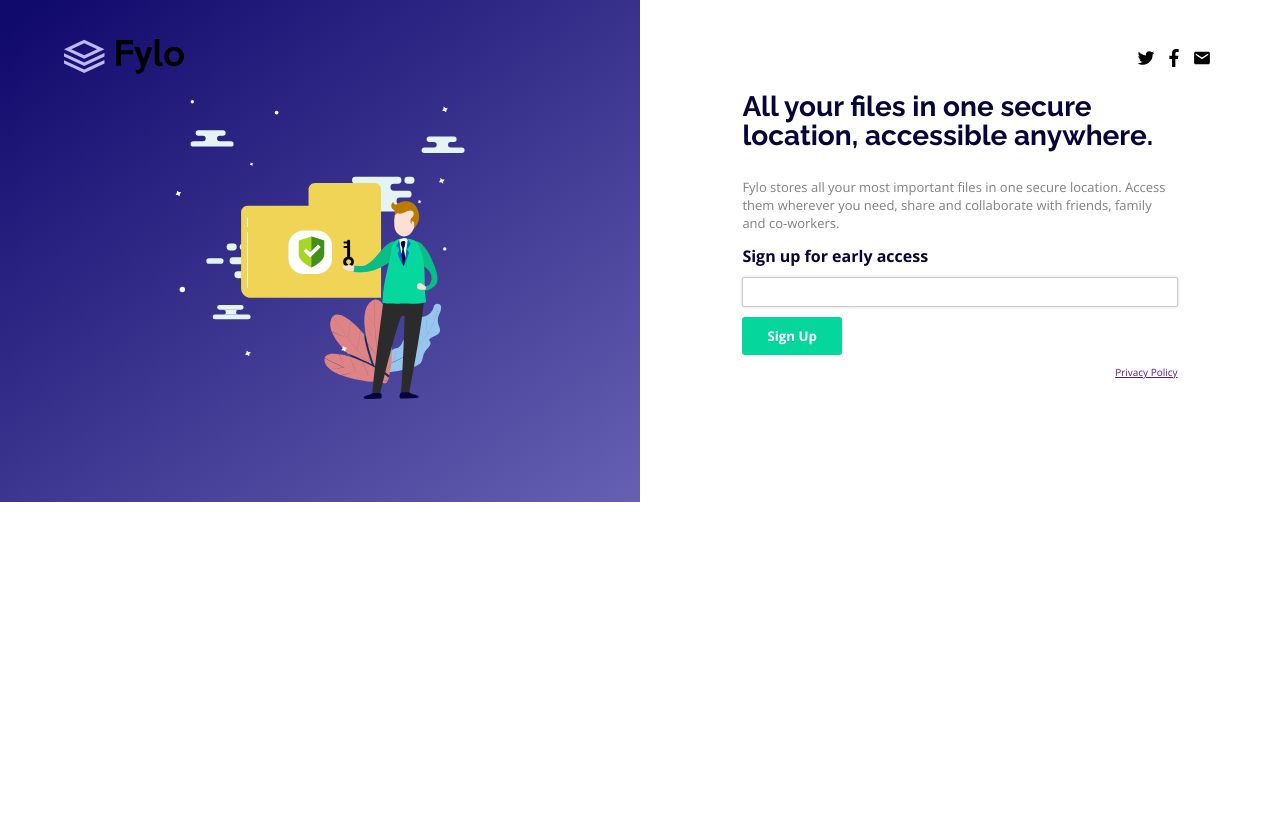
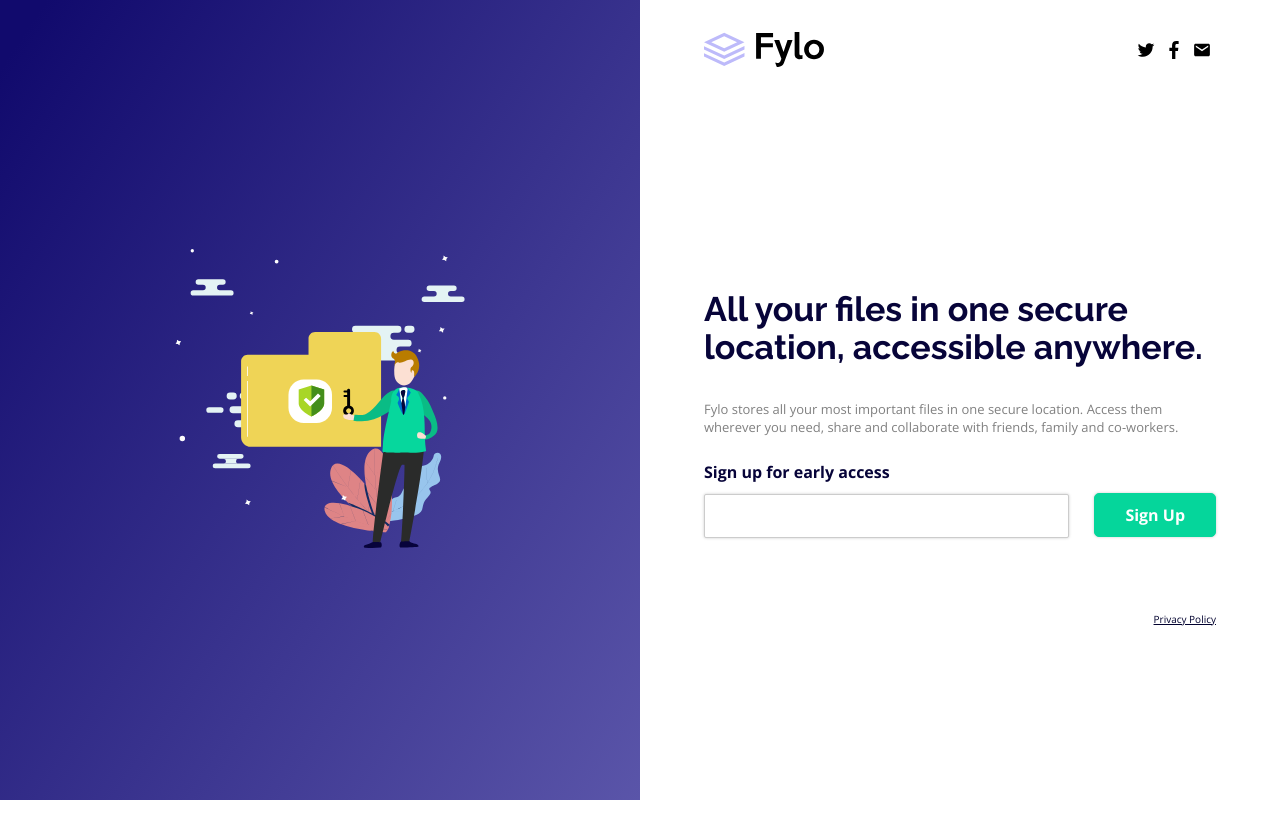
Before and after one commit to bobmatyas/fem-fylo-landing-page, a plain HTML site: page index.html in a window 1280 px wide. After the commit the page ends 800 px from the top, so only its background shows below. Drawn offline with nearby package versions, Linux system fonts and the light colour scheme.

Commit message:
fixed background and cleaned up html

```diff
--- a/css/styles.css
+++ b/css/styles.css
@@ -1,7 +1,7 @@
 
 html {
   font-size: 10px;
-  height: 100vw;
+  background-color: #fff;
 }
 
 * {
@@ -13,6 +13,9 @@ body {
   color: hsl(0, 0%, 50%);
   padding: 0;
   margin: 0;
+  height: 100vh;
+  background: #fff url("../images/bg-intro.svg") no-repeat;
+  background-size: 100% 75%;
 }
 
 .header {
@@ -38,8 +41,9 @@ body {
   font-family: Raleway, sans-serif;
   font-weight: 700;
   color: hsl(243, 87%, 12%);
-  font-size: 2.8rem;
-  line-height: 29px;
+  font-size: 3.4rem;
+  line-height: 3.8rem;
+  margin-top: 50px;
 }
 
 .icon {
@@ -56,12 +60,11 @@ body {
 .illustration {
   padding: 100px 0;
   text-align: center;
-  background: #fff url("../images/bg-intro.svg") no-repeat;
-  background-size: 100%;
+
 }
 
 .call-out {
-  padding: 5% 8%;
+  padding: 5% ;
   margin-top: 35px;
 }
 
@@ -75,6 +78,15 @@ label {
   font-weight: 600;
 }
 
+.email-signup-container {
+  display: flex;
+  flex-direction: column;
+}
+
+.email-button {
+  padding: 15px 0 0 0;
+}
+
 #email {
   border: 1px solid #ccc;
    -webkit-border-radius:2px;
@@ -84,27 +96,62 @@ label {
    -webkit-box-shadow:0 0 3px #ccc;
    -moz-box-shadow:0 0 3px #ccc;
    box-shadow:0 0 3px #ccc;
-   height: 30px;
+  height: 44px;
+  padding: 5px 10px;
+  color: #666;
 }
 
 .submit {
   background-color: hsl(163, 95%, 43%);
   color: #fff;
-  border-radius: 3px;
-  border: none;
-  padding: 10px 25px;
+  border: 1px solid hsl(163, 95%, 43%);
+  -webkit-border-radius:5px;
+  -moz-border-radius:5px;
+  border-radius:5px;
+
+  -webkit-box-shadow:0 0 3px #ccc;
+  -moz-box-shadow:0 0 3px #ccc;
+  box-shadow:0 0 3px #ccc;
+  padding: 10px 30px;
   font-family: 'Open Sans', sans-serif;
   font-weight: 600;
+  font-size: 1.6rem;
 }
 
 .privacy  {
   text-align: right;
+  padding-top: 50px;
 }
+
+.privacy > a {
+  color: #00002e;
+}
+
+.signup-form {
+  margin-top: 25px;
+}
+
+#fylo-logo {
+  fill: white;
+}
+
 
 @media screen and (min-width: 768px) {
 
+  body {
+    background: #fff url("../images/bg-intro.svg") no-repeat;
+    background-size: 50% 200%;
+  }
+
+  .header {
+    width: 50%;
+    padding: 2% 5% 0 5%;
+  }
+
   .inner {
     display: flex;
+    height: 100%;
+    align-items: center;
   }
 
   main {
@@ -114,8 +161,6 @@ label {
 
   .illustration {
     width: 50%;
-    background: #fff url("../images/bg-intro.svg") no-repeat;
-    background-size: 100%;
   }
 
   .call-out {
@@ -129,8 +174,31 @@ label {
     padding: 5px;
   }
 
-  header {
-    background-color: #fff;
+  .banner-text {
+    margin-top: 125px;
+  }
+
+
+  .email-signup-container {
+    display: flex;
+    flex-direction: row;
+    justify-content: space-between;
+    align-items: baseline;
+  }
+
+  .email-input {
+    width: 75%;
+  }
+
+  .submit {
+    margin-left: 25px;
+  }
+  .email-button {
+    padding: 0 0 15px;
+  }
+
+  #fylo-logo {
+    fill: black;
   }
 
 }
--- a/index.html
+++ b/index.html
@@ -17,23 +17,11 @@
 
 	<body>
 
-      <div class="header">
+      <nav class="header">
         <div class="logo">
-          <h1>
-          <style>
-              @media screen and (max-width: 768px) {
-                  #fylo-logo {
-                    fill: white;
-                  }
-              }
 
-              #fylo-logo {
-                    fill: black;
-              }
 
-          </style>
-
-            <svg width="120" height="35" xmlns="http://www.w3.org/2000/svg" xmlns:xlink="http://www.w3.org/1999/xlink">
+            <svg  id="fyo-logo" width="120" height="35" xmlns="http://www.w3.org/2000/svg" xmlns:xlink="http://www.w3.org/1999/xlink">
               <defs>
                 <path id="a" d="M.01.021h67.924V34.93H.01z"/>
               </defs>
@@ -47,7 +35,6 @@
                 </g>
               </g>
             </svg>
-            </h1>
         </div>
 
         <div class="social">
@@ -57,12 +44,12 @@
             <li class="icon"><svg xmlns="http://www.w3.org/2000/svg" viewBox="0 0 512 512"><path d="M437.332 80H74.668C51.199 80 32 99.198 32 122.667v266.666C32 412.802 51.199 432 74.668 432h362.664C460.801 432 480 412.802 480 389.333V122.667C480 99.198 460.801 80 437.332 80zM432 170.667L256 288 80 170.667V128l176 117.333L432 128v42.667z"/></svg></li>
           </ul>
         </div>
-      </div>
+      </nav>
 
     <main class="inner">
 
         <div class="illustration">
-          <img src="images/illustration-main.svg" alt="illustration" width="290" height="auto">
+          <img src="images/illustration-main.svg" alt="illustration" width="290">
         </div>
 
         <div class="call-out">
@@ -71,13 +58,23 @@
 
           <p class="tag-line">Fylo stores all your most important files in one secure location. Access them wherever you need, share and collaborate with friends, family and co-workers.</p>
 
+            <div class="signup-form">
+              <form>
 
-          <p><label for="email">Sign up for early access</label></p>
+                <p><label for="email">Sign up for early access</label></p>
 
-          <p><input type="email" id="email"></p>
-          <p><input type="submit" value="Sign Up" class="submit"></p>
+                <div class="email-signup-container">
+                  <div class="email-input">
+                    <input type="email" id="email">
+                  </div>
+                  <div class="email-button">
+                    <input type="submit" value="Sign Up" class="submit">
+                  </div>
+                </div>
+              </form>
 
-          <p class="privacy"><a href="">Privacy Policy</a></p>
+            </div>
+            <p class="privacy"><a href="#">Privacy Policy</a></p>
         </div>
     </main>
 	</body>
```
